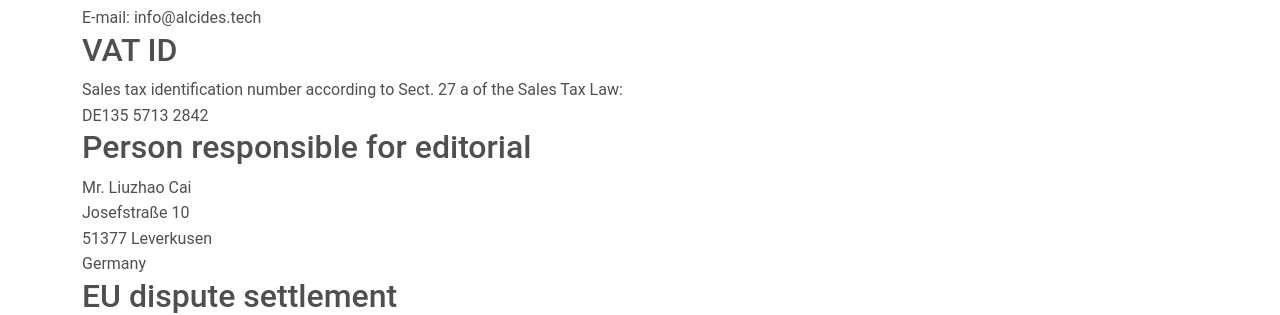
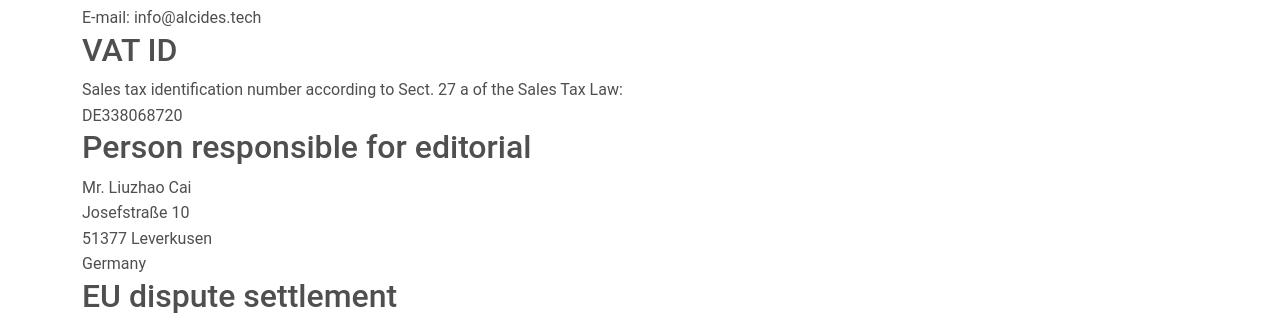
Before and after one commit to alcides-robotics/alcides-robotics.github.io, a Jekyll site: the page built from en/imprint.html, in a window 1280 px wide and 1367 px high. Shown: the part 502-817 px from the top of the window. Built offline with Jekyll 4.4.1, drawn with Linux system fonts in a browser that asks for light colours.

Commit message:
update VAT number

```diff
--- a/de/imprint.html
+++ b/de/imprint.html
@@ -22,7 +22,7 @@ reference: imprint
         E-mail: info@alcides.tech<br />
         <h2>Umsatzsteuer-ID</h2>
         Umsatzsteuer-Identifikationsnummer gemäß § 27 a Umsatzsteuergesetz:<br>
-        DE135 5713 2842<br>
+        DE338068720<br>
         <h2>Redaktionell verantwortlich</h2>
         Herr Liuzhao Cai<br>
         Josefstraße 10<br>
--- a/en/imprint.html
+++ b/en/imprint.html
@@ -22,7 +22,7 @@ reference: imprint
         E-mail: info@alcides.tech<br>
         <h2>VAT ID</h2>
         Sales tax identification number according to Sect. 27 a of the Sales Tax Law:<br>
-        DE135 5713 2842<br>
+        DE338068720<br>
         <h2>Person responsible for editorial</h2>
         Mr. Liuzhao Cai<br>
         Josefstraße 10<br>
```
